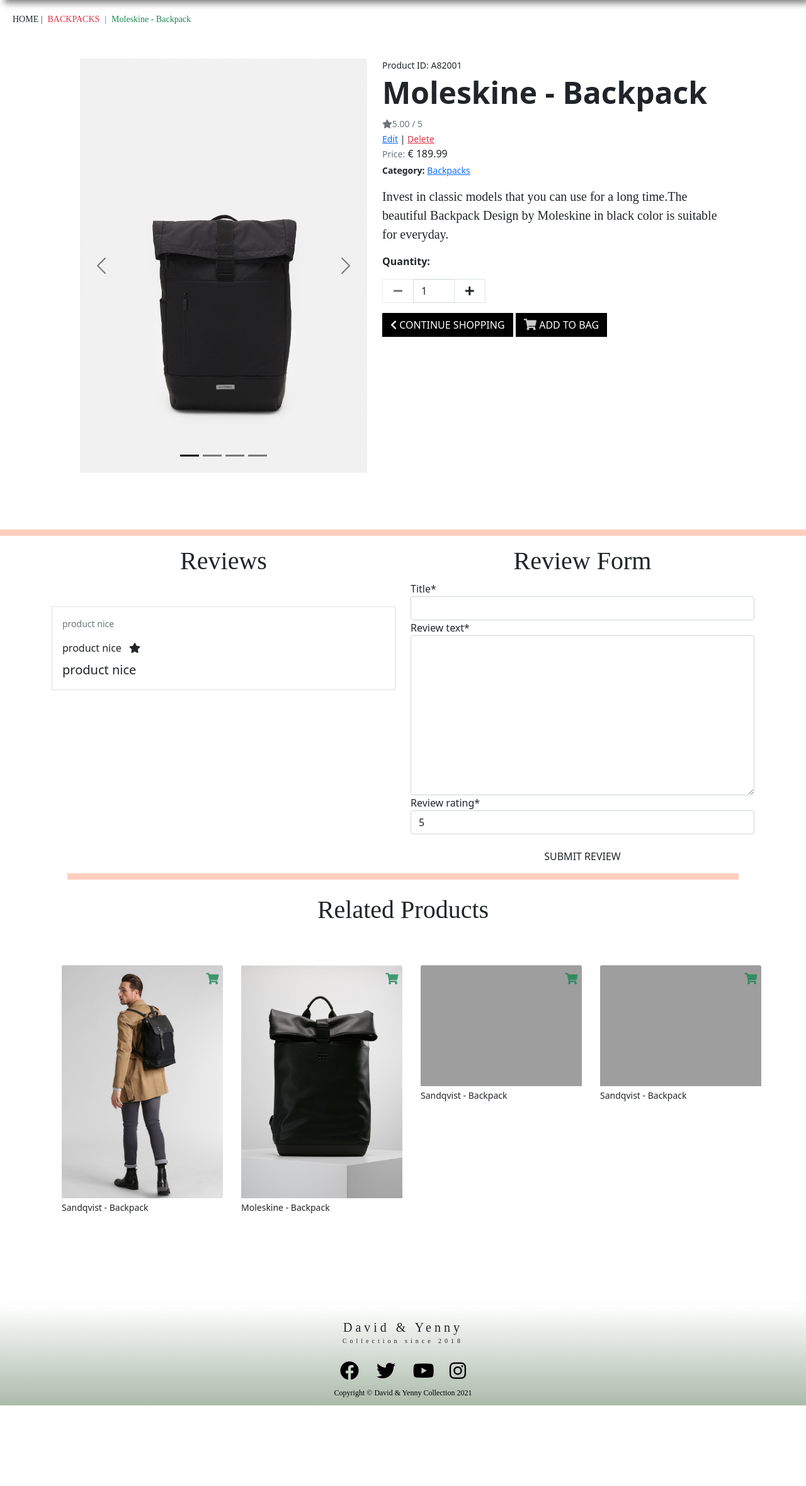
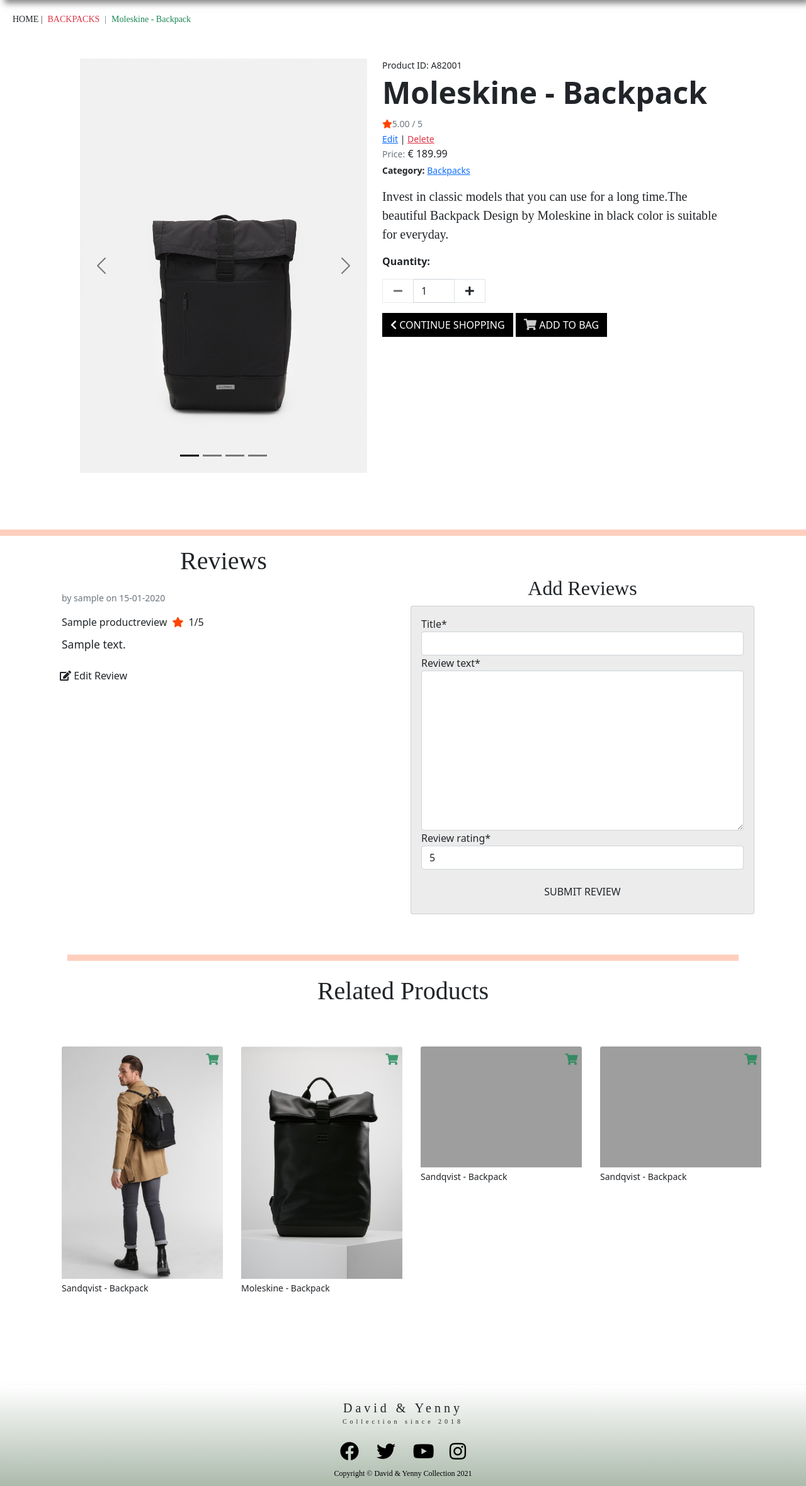
Before and after one commit to jas-sin82/d-y-collection-milestone-4, a Django app: page /products/1/ in a window 1280 px wide. Shown: the part 160-2520 px from the top of the page at 63% size. Before the commit the page ends 2392 px from the top, so only its background shows below. Run offline with Django 3.2, Linux system fonts and the light colour scheme; a user stored in the database is signed in; data comes from the database, SQL or seed files in the repository; tables that the repository leaves empty hold one stand-in row (values such as "Sample post"); some libraries are stand-ins or nearby versions; grey boxes are pictures that could not be loaded.

Commit message:
tested add product review  and customize the revieW form

```diff
--- a/products/templates/products/product_detail.html
+++ b/products/templates/products/product_detail.html
@@ -193,28 +193,55 @@
         </div>
     </div>
 </section>
-<!--related product section-->
 <hr class ="divider">
+<!--product review-->
+<section>
 <div class="container">
   <div class="row">
-<div class="col-12 col-md-6 mb-5">
+   <div class="col-12 col-md-6  ">
        <h1 class="text-center product-heading ">Reviews</h1>
-
-    <!----- If Review, Displays to User ----->
-    <div class="card mt-5 mb-5 rounded-0">
+       {% for review in product.reviews.all %}
+           <div class="card card-border mt-1 rounded-0 " style>
         <!----- Review Card ----->
             <div class="card-body">
-            <p class="small text-muted">product nice </p>
-            <p class="card-title">product nice <i class="mx-2 fas fa-star"></i></p>
-            <p class="card-text lead"> product nice</p>
+               <p class="small text-muted">by {{ review.user }} on {{ review.date_added|date:"d-m-Y"}} </p>
+               <p class="card-title">{{ review.title }}<i class="mx-2 fas fa-star"></i>{{ review.review_rating }}/5</p>
+               <p class=" card-text lead"> <small>{{ review.review_text }}</small></p>
             </div>
+            {% if review.user == request.user or request.user.is_superuser %}
+            <div class="">
+               <a class="btn" href="{% url 'edit_review' review.id %}#reviews">
+               <i class="fas fa-edit"></i> Edit Review</a>
+           </div>
+        {% endif %}
+        </div>
+{% empty %}
+<!----- If No Reviews ----->
+    <div class="text-center mt-3">
+    <p class="user-login">(No reviews yet!)</p>
+    </div>
+{% endfor%}
 </div>
 
+
+<!--review form-->
+
+<div class="col-12 col-md-6 mb-5 mt-sm-5 " id="reviews">
+    {% if request.user.is_authenticated %}
+      <h2 class=" text-center product-heading">Add Reviews</h2>
+        <div class="card bg-color boder-0" >
+           <div class="card-body">
+
+                {% if Update %}
+                    <!----- Edit Existing Review ----->
+                    <form method="POST" action="{% url 'edit_review' review.id %}#reviews">
+                    {% csrf_token %}
+                    {{ form|crispy }}
+                    <div class="text-center mt-3">
+                        <button class="btn bb1 rounded-0 text-uppercase" type="submit">Update Review</button>
                         </div>
-<!--review form-->
-<div class="col-12 col-md-6 mb-5 " id="reviews">
-    {% if request.user.is_authenticated %}
-    <h1 class="text-center product-heading ">Review Form</h1>
+                        </form>
+                    {% else %}
                         <!----- Submit New Review ----->
                         <form method="POST" action="{% url 'add_review' product.id %}#reviews">
                             {% csrf_token %}
@@ -223,19 +250,22 @@
                                 <button class="btn bb1 rounded-0 text-uppercase" type="submit">Submit Review</button>
                             </div>
                         </form>
+                    {% endif %}
                     {% else %}
-    <p class=" text-center mt-3">
-        <a class= "user-login" href="{% url 'account_signup' %}"> Register Please </a> or <a class= "user-login"  href="{% url 'account_login' %}"> Log In</a> to leave a review!
+                    <p class="review-text text-center mt-4">
+                        <a class="user-login" href="{% url 'account_signup' %}">Register</a> or <a class="user-login" href="{% url 'account_login' %}">Log In</a> to leave a review!
                     </p>
-    <!--display form-->
+
                 {% endif %}
-
-
 
         </div>
       </div>
 </div>
-<hr class ="divider col-12 col-lg-10 offset-lg-1 ">
+</div>
+</div>
+</section>
+<hr class ="divider mt-3 col-12 col-lg-10 offset-lg-1 ">
+<!--related product section-->
 <section>
     <div class="container">
         <div class="col text-center  mt-4 mb-5">
--- a/static/css/base.css
+++ b/static/css/base.css
@@ -1454,6 +1454,19 @@
     text-decoration: none;
 
 }
+.bg-color{
+ background-color:#ececec;
+
+
+
+
+}
+.fa-star{
+    color:orangered;
+}
+
+
+
 
 @media (max-width: 1080px) {
     .product-detail {
```
Lines whose indentation alone changed are shown as unchanged.
